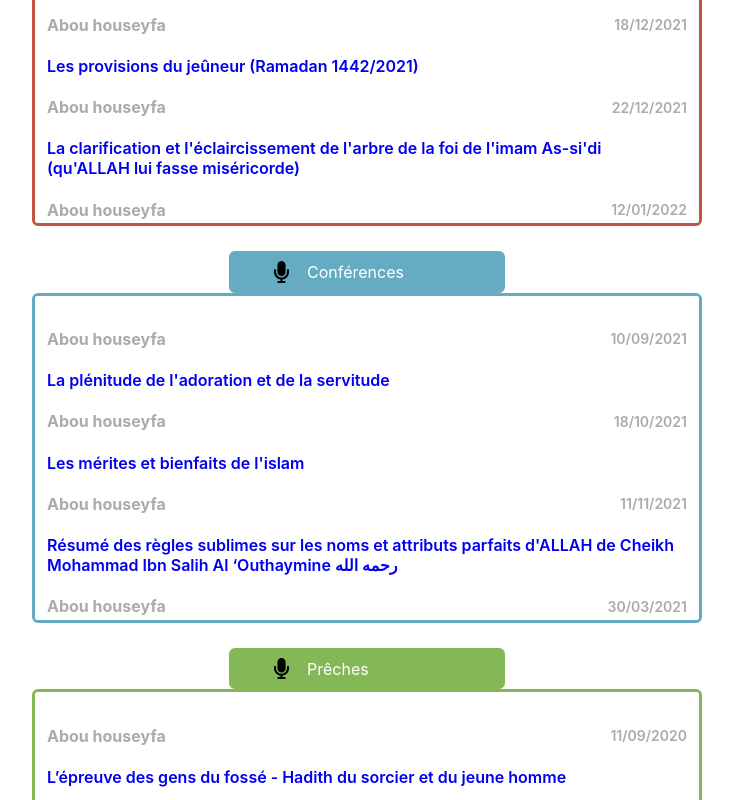
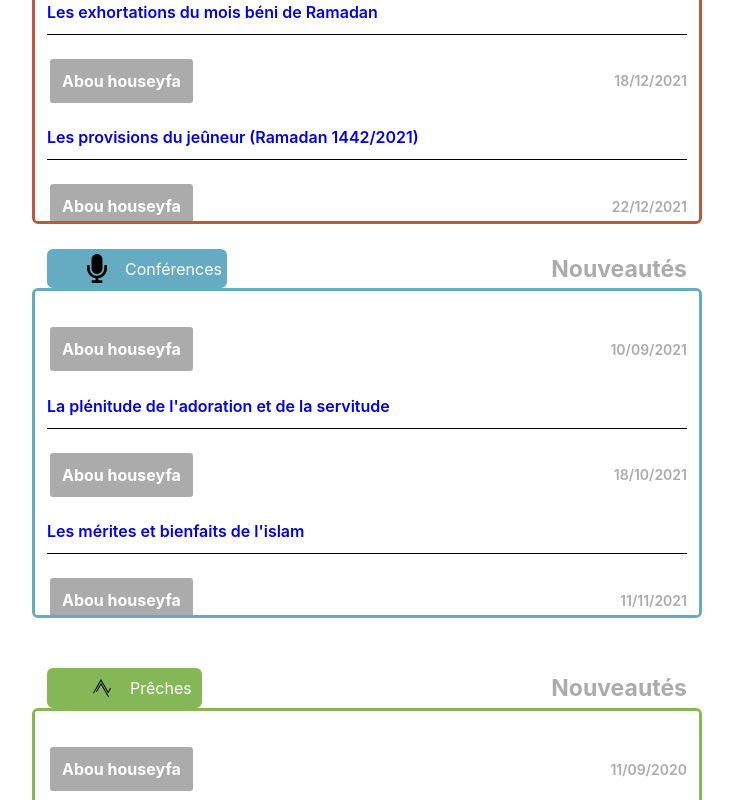
Before and after one commit to abouzeyd/maktaba, a React (Create React App) app: page / in a window 1280 px wide. Shown: the part 760-1560 px from the top of the page, without its empty margins (273-1006 px from the left). Built offline with nearby package versions, Linux system fonts and the light colour scheme.

Commit message:
feat:news features

```diff
--- a/src/component/Dourous.jsx
+++ b/src/component/Dourous.jsx
@@ -1,21 +1,30 @@
 import React from 'react';
 import audio from '../assets/microphone-solid.svg';
+import conference from '../assets/headphones-solid.svg';
+import preche from '../assets/think-peaks-brands.svg';
 import dourous from '../data/dourous.json';
 import conferences from '../data/conferences.json';
 import preches from '../data/prêches.json';
 
 const Dourous = () => {
   return (
-    <div style={{ margin: 'auto' }}>
+    <div>
+      <div
+        style={{
+          display: 'flex',
+          margin: 'auto',
+          width: '50%',
+          alignItems: 'center',
+          justifyContent: 'space-between',
+        }}
+      >
         <div
           style={{
             maxHeight: 300,
             overflow: 'scroll',
-          width: '20%',
             backgroundColor: '#c25542',
             borderRadius: '6px',
             border: '3px solid #c25542',
-          margin: 'auto',
             padding: 7,
             color: 'white',
             textAlign: 'center',
@@ -23,8 +32,17 @@ const Dourous = () => {
             alignItems: 'center',
           }}
         >
-        <img src={audio} alt="h" width="15px" style={{ marginLeft: 35 }} />
+          <img
+            src={conference}
+            alt="h"
+            width="20px"
+            style={{ marginLeft: 35 }}
+          />
           <span style={{ marginLeft: 18 }}> Cours Audio</span>
+        </div>
+        <div style={{ fontSize: 23, color: '#ababab', fontWeight: 'bold' }}>
+          Nouveautés
+        </div>
       </div>
 
       <div
@@ -45,7 +63,13 @@ const Dourous = () => {
         <div>
           {dourous.map((item, index) => {
             return (
-              <div style={{ display: 'flex', flexDirection: 'column' }}>
+              <div
+                style={{
+                  display: 'flex',
+                  flexDirection: 'column',
+                  borderBottom: '1px solid black',
+                }}
+              >
                 <div
                   style={{
                     display: 'flex',
@@ -53,10 +77,23 @@ const Dourous = () => {
                     justifyContent: 'space-between',
                   }}
                 >
-                  <h4>{item.name}</h4>
+                  <h4
+                    style={{
+                      backgroundColor: '#ababab',
+                      border: '3px solid  #fff',
+                      borderRadius: 6,
+                      color: 'white',
+                      padding: 12,
+                    }}
+                  >
+                    {item.name}
+                  </h4>
                   <span style={{ fontSize: 14 }}>{item.date}</span>
                 </div>
-                <a href="/" style={{ textDecoration: 'none' }}>
+                <a
+                  href="/"
+                  style={{ textDecoration: 'none', marginBottom: 12 }}
+                >
                   {item.title}
                 </a>
               </div>
@@ -67,23 +104,34 @@ const Dourous = () => {
       {/* conferences */}
       <div
         style={{
+          display: 'flex',
+          alignItems: 'center',
+          margin: 'auto',
+          width: '50%',
+          justifyContent: 'space-between',
+          marginTop: 25,
+        }}
+      >
+        <div
+          style={{
             maxHeight: 300,
             overflow: 'scroll',
-          width: '20%',
             backgroundColor: '#65abc2',
             borderRadius: '6px',
             border: '3px solid #65abc2',
-          margin: 'auto',
-          padding: 7,
+            padding: 2,
             color: 'white',
             textAlign: 'center',
             display: 'flex',
             alignItems: 'center',
-          marginTop: 25,
           }}
         >
-        <img src={audio} alt="h" width="15px" style={{ marginLeft: 35 }} />
+          <img src={audio} alt="h" width="20px" style={{ marginLeft: 35 }} />
           <span style={{ marginLeft: 18 }}> Conférences</span>
+        </div>
+        <div style={{ fontSize: 23, color: '#ababab', fontWeight: 'bold' }}>
+          Nouveautés
+        </div>
       </div>
 
       <div
@@ -104,7 +152,13 @@ const Dourous = () => {
         <div>
           {conferences.map((item, index) => {
             return (
-              <div style={{ display: 'flex', flexDirection: 'column' }}>
+              <div
+                style={{
+                  display: 'flex',
+                  flexDirection: 'column',
+                  borderBottom: '1px solid black',
+                }}
+              >
                 <div
                   style={{
                     display: 'flex',
@@ -112,10 +166,23 @@ const Dourous = () => {
                     justifyContent: 'space-between',
                   }}
                 >
-                  <h4>{item.name}</h4>
+                  <h4
+                    style={{
+                      backgroundColor: '#ababab',
+                      border: '3px solid  #fff',
+                      borderRadius: 6,
+                      color: 'white',
+                      padding: 12,
+                    }}
+                  >
+                    {item.name}
+                  </h4>
                   <span style={{ fontSize: 14 }}>{item.date}</span>
                 </div>
-                <a href="/" style={{ textDecoration: 'none' }}>
+                <a
+                  href="/"
+                  style={{ textDecoration: 'none', marginBottom: 12 }}
+                >
                   {item.title}
                 </a>
               </div>
@@ -126,13 +193,21 @@ const Dourous = () => {
       {/* Prêches */}
       <div
         style={{
+          display: 'flex',
+          alignItems: 'center',
+          margin: 'auto',
+          width: '50%',
+          justifyContent: 'space-between',
+          marginTop: 25,
+        }}
+      >
+        <div
+          style={{
             maxHeight: 300,
             overflow: 'scroll',
-          width: '20%',
             backgroundColor: '#84b856',
             borderRadius: '6px',
             border: '3px solid #84b856',
-          margin: 'auto',
             padding: 7,
             color: 'white',
             textAlign: 'center',
@@ -141,8 +216,19 @@ const Dourous = () => {
             marginTop: 25,
           }}
         >
-        <img src={audio} alt="h" width="15px" style={{ marginLeft: 35 }} />
+          <img src={preche} alt="h" width="20px" style={{ marginLeft: 35 }} />
           <span style={{ marginLeft: 18 }}> Prêches</span>
+        </div>
+        <div
+          style={{
+            fontSize: 23,
+            color: '#ababab',
+            fontWeight: 'bold',
+            marginTop: 25,
+          }}
+        >
+          Nouveautés
+        </div>
       </div>
 
       <div
@@ -163,7 +249,13 @@ const Dourous = () => {
         <div>
           {preches.map((item, index) => {
             return (
-              <div style={{ display: 'flex', flexDirection: 'column' }}>
+              <div
+                style={{
+                  display: 'flex',
+                  flexDirection: 'column',
+                  borderBottom: '1px solid black',
+                }}
+              >
                 <div
                   style={{
                     display: 'flex',
@@ -171,10 +263,23 @@ const Dourous = () => {
                     justifyContent: 'space-between',
                   }}
                 >
-                  <h4>{item.name}</h4>
+                  <h4
+                    style={{
+                      backgroundColor: '#ababab',
+                      border: '3px solid  #fff',
+                      borderRadius: 6,
+                      color: 'white',
+                      padding: 12,
+                    }}
+                  >
+                    {item.name}
+                  </h4>
                   <span style={{ fontSize: 14 }}>{item.date}</span>
                 </div>
-                <a href="/" style={{ textDecoration: 'none' }}>
+                <a
+                  href="/"
+                  style={{ textDecoration: 'none', marginBottom: 12 }}
+                >
                   {item.title}
                 </a>
               </div>
```
Also changed, not shown: src/assets/headphones-solid.svg (added), src/assets/think-peaks-brands.svg (added). Lines whose indentation alone changed are shown as unchanged.
